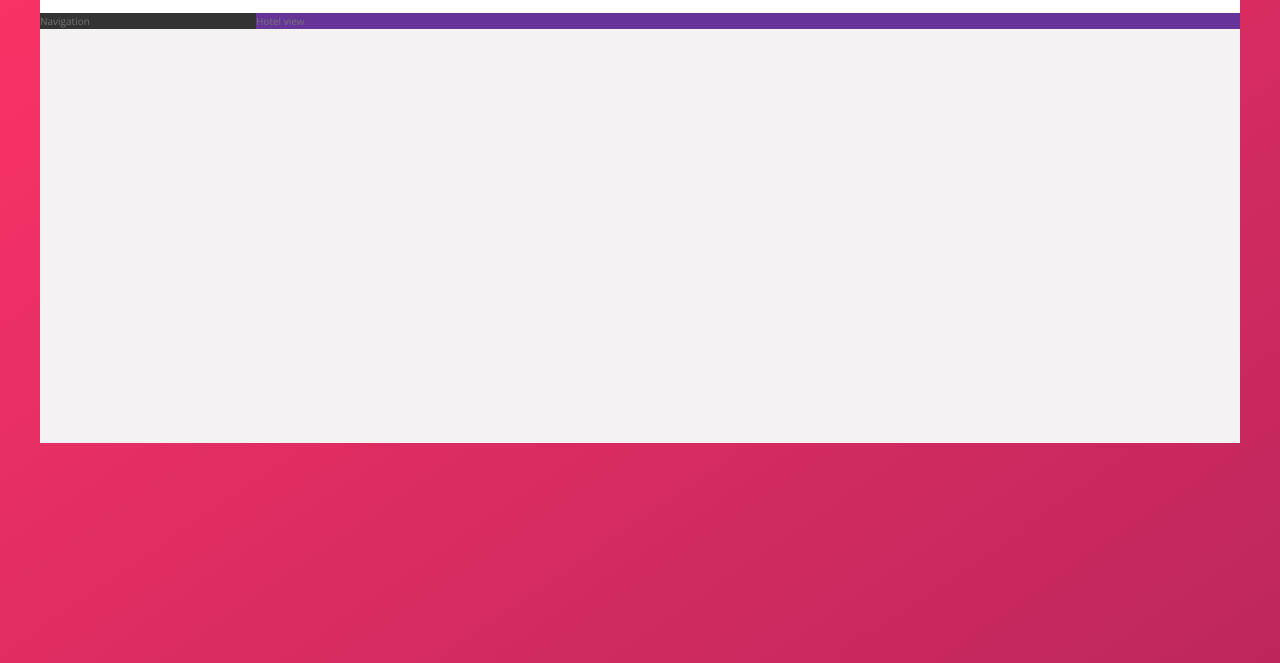
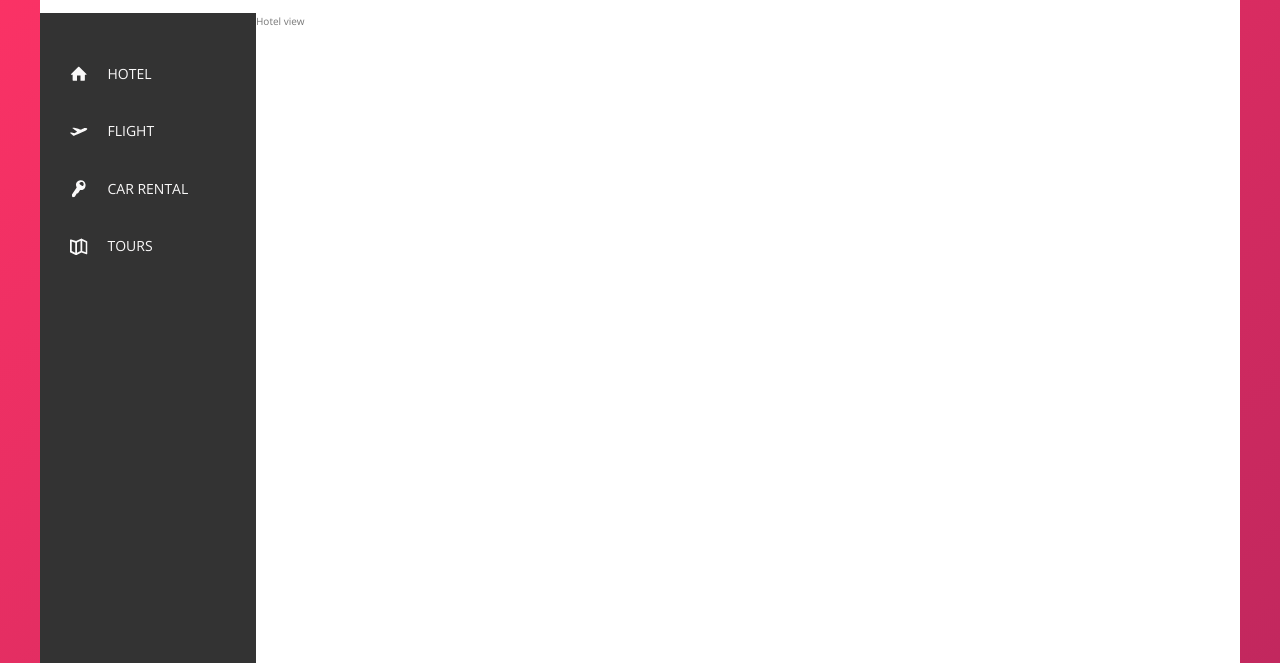
Before and after one commit to NataJenkins/Trillo-booking-app, a website: page index.html in a window 1280 px wide. Shown: the part 137-800 px from the top of the page. Drawn offline with nearby package versions, Linux system fonts and the light colour scheme.

Commit message:
Navigation sidebar

```diff
--- a/index.html
+++ b/index.html
@@ -58,7 +58,51 @@
                 </nav>
             </header>
             <div class="content">
-                <nav class="sidebar">Navigation</nav>
+                <nav class="sidebar">
+                    <ul class="side-nav">
+                        <li class="side-nav__item side-nav__item-active">
+                            <a href="#" class="side-nav__link">
+                                <svg class="side-nav__icon">
+                                    <use
+                                        xlink:href="img/sprite.svg#icon-home"
+                                    ></use>
+                                </svg>
+                                <span>Hotel</span>
+                            </a>
+                        </li>
+                        <li class="side-nav__item">
+                            <a href="#" class="side-nav__link">
+                                <svg class="side-nav__icon">
+                                    <use
+                                        xlink:href="img/sprite.svg#icon-aircraft-take-off"
+                                    ></use>
+                                </svg>
+                                <span>Flight</span>
+                            </a>
+                        </li>
+                        <li class="side-nav__item">
+                            <a href="#" class="side-nav__link">
+                                <svg class="side-nav__icon">
+                                    <use
+                                        xlink:href="img/sprite.svg#icon-key"
+                                    ></use>
+                                </svg>
+                                <span>Car rental</span>
+                            </a>
+                        </li>
+                        <li class="side-nav__item">
+                            <a href="#" class="side-nav__link">
+                                <svg class="side-nav__icon">
+                                    <use
+                                        xlink:href="img/sprite.svg#icon-map"
+                                    ></use>
+                                </svg>
+                                <span>Tours</span>
+                            </a>
+                        </li>
+                    </ul>
+                    <div class="legal">&copy; 2024</div>
+                </nav>
                 <main class="hotel-view">Hotel view</main>
             </div>
         </div>
--- a/sass/_components.scss
+++ b/sass/_components.scss
@@ -104,3 +104,69 @@
         margin-right: 1rem;
     }
 }
+
+/// ////////////////////////////
+/// SIDE NAVIGATION
+///
+.side-nav {
+    font-size: 1.4rem;
+    list-style: none;
+    margin-top: 3.5rem;
+    &__item {
+        position: relative;
+        &:not(:last-child) {
+            margin-bottom: 0.5rem;
+        }
+    }
+
+    &__item::before {
+        content: "";
+        position: absolute;
+        top: 0;
+        left: 0;
+        height: 100%;
+        width: 3px;
+        background-color: var(--color-primary);
+        transform: scaleY(0);
+        transition: transform 0.2s, width 0.4s 2s, background-color 0.1s;
+    }
+    &__item:hover::before,
+    &__item-active {
+        transform: scaleY(1);
+        width: 100%;
+    }
+    &__item:active::before {
+        background-color: var(--color-primary-light);
+    }
+
+    &__link:link,
+    &__link:visited {
+        color: var(--color-grey-light-1);
+        text-decoration: none;
+        text-transform: uppercase;
+        display: block;
+        padding: 1.5rem 3rem;
+        display: flex;
+        align-items: center;
+        z-index: 10;
+        position: relative;
+    }
+
+    &__icon {
+        width: 1.75rem;
+        height: 1.75rem;
+        margin-right: 2rem;
+        fill: currentColor;
+    }
+}
+
+/// ////////////////////////////
+///  LEGAL TEXT
+///
+
+.legal {
+    font-size: 1.2rem;
+    color: var(--color-grey-light-4);
+    text-align: center;
+    padding: 2.5rem;
+}
--- a/sass/_layout.scss
+++ b/sass/_layout.scss
@@ -23,9 +23,13 @@
 .sidebar {
     background-color: var(--color-grey-dark-1);
     flex: 0 0 18%;
+    display: flex;
+    flex-direction: column;
+    justify-content: space-between;
 }
 
 .hotel-view {
-    background-color: rebeccapurple;
+    background-color: #fff;
+    height: 80rem;
     flex: 1;
 }
```
Also changed, not shown: css/style.css.
